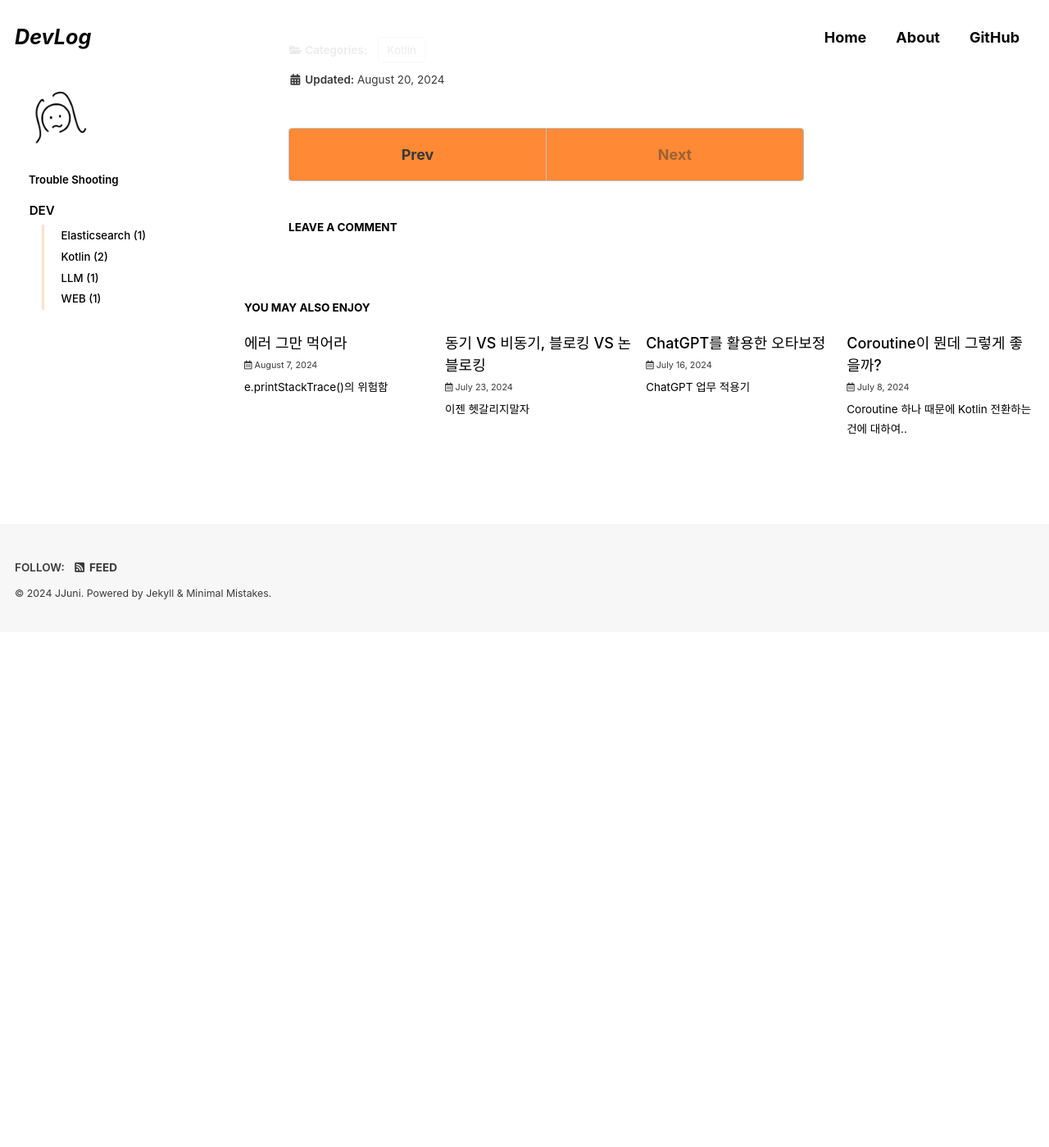
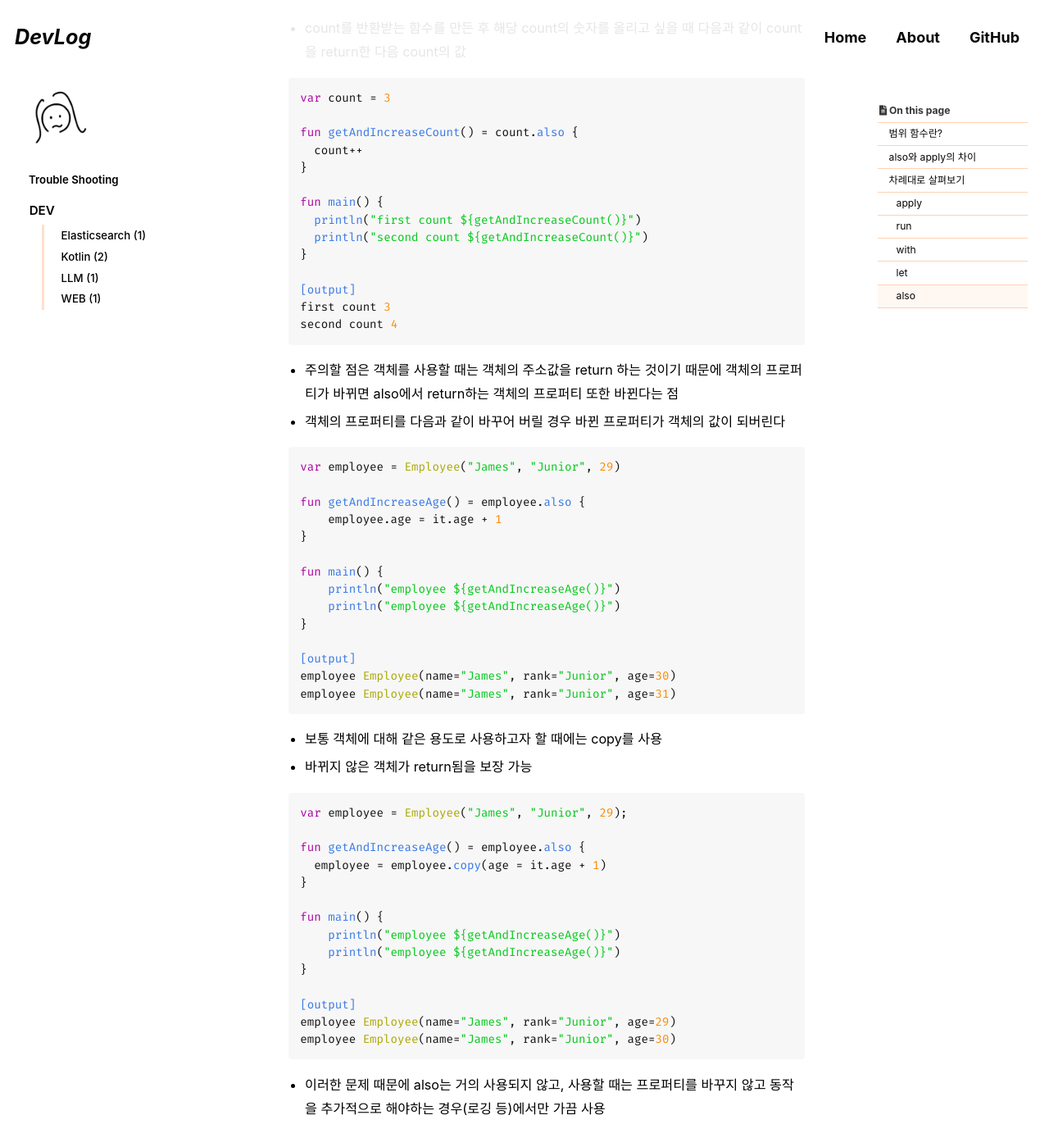
Before and after one commit to developer-parkssi/developer-parkssi.github.io, a Jekyll site: the page built from _posts/2024-08-20-categories-kotlin-activation-function.md, in a window 1280 px wide and 1400 px high, scrolled down 4973 px. Shown: the whole window at 82% size. Built offline with Jekyll 4.4.1, drawn with Linux system fonts in a browser that asks for light colours; cached includes are drawn as plain includes; some web fonts are replaced; comment, search, counter and statistics services are not loaded; before the commit the page ends 5744 px from its top, so only the background shows below that; some of the changed text lies outside the part shown.

Commit message:
feat: 활성화 함수 완료

````diff
--- a/_posts/2024-08-20-categories-kotlin-activation-function.md
+++ b/_posts/2024-08-20-categories-kotlin-activation-function.md
@@ -187,8 +187,69 @@ fun main() {
 
 - apply와 마찬가지로 수신객체 자신을 반환
 - 프로퍼티 세팅 뿐만아니라 객체에 대한 추가적인 작업(로깅, 유효성 검사 등)을 한 후 객체를 반환할 때 사용
-- 다식의 입력 파라미터로 also의 수신객체(T)를 지정하기 때문에 내부에서 수신객체를 사용하기 위해서는 it을 사용
+- 람다식의 입력 파라미터로 also의 수신객체(T)를 지정하기 때문에 내부에서 수신객체를 사용하기 위해서는 it을 사용
 
 ```kotlin
 public inline fun <T> T.also(block: (T) -> Unit): T
 ```
+
+- count를 반환받는 함수를 만든 후 해당 count의 숫자를 올리고 싶을 때 다음과 같이 count을 return한 다음 count의 값
+
+```kotlin
+var count = 3
+
+fun getAndIncreaseCount() = count.also {
+  count++
+}
+
+fun main() {
+  println("first count ${getAndIncreaseCount()}")
+  println("second count ${getAndIncreaseCount()}")
+}
+
+[output]
+first count 3
+second count 4
+```
+
+- 주의할 점은 객체를 사용할 때는 객체의 주소값을 return 하는 것이기 때문에 객체의 프로퍼티가 바뀌면 also에서 return하는 객체의 프로퍼티 또한 바뀐다는 점
+- 객체의 프로퍼티를 다음과 같이 바꾸어 버릴 경우 바뀐 프로퍼티가 객체의 값이 되버린다
+
+```kotlin
+var employee = Employee("James", "Junior", 29)
+
+fun getAndIncreaseAge() = employee.also {
+    employee.age = it.age + 1
+}
+
+fun main() {
+    println("employee ${getAndIncreaseAge()}")
+    println("employee ${getAndIncreaseAge()}")
+}
+
+[output]
+employee Employee(name="James", rank="Junior", age=30)
+employee Employee(name="James", rank="Junior", age=31)
+```
+
+- 보통 객체에 대해 같은 용도로 사용하고자 할 때에는 copy를 사용
+- 바뀌지 않은 객체가 return됨을 보장 가능
+
+```kotlin
+var employee = Employee("James", "Junior", 29);
+
+fun getAndIncreaseAge() = employee.also {
+  employee = employee.copy(age = it.age + 1)
+}
+
+fun main() {
+    println("employee ${getAndIncreaseAge()}")
+    println("employee ${getAndIncreaseAge()}")
+}
+
+[output]
+employee Employee(name="James", rank="Junior", age=29)
+employee Employee(name="James", rank="Junior", age=30)
+```
+
+- 이러한 문제 때문에 also는 거의 사용되지 않고, 사용할 때는 프로퍼티를 바꾸지 않고 동작을 추가적으로 해야하는 경우(로깅 등)에서만 가끔 사용
````
